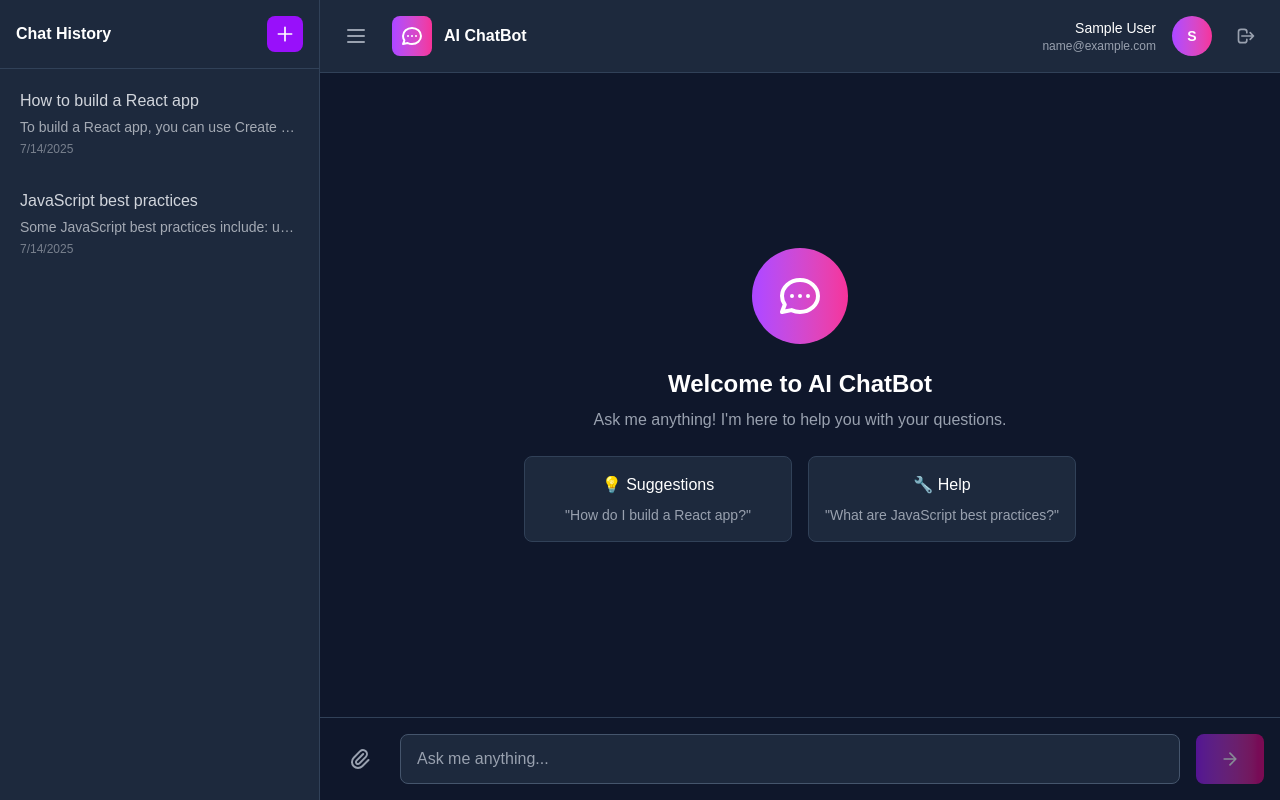
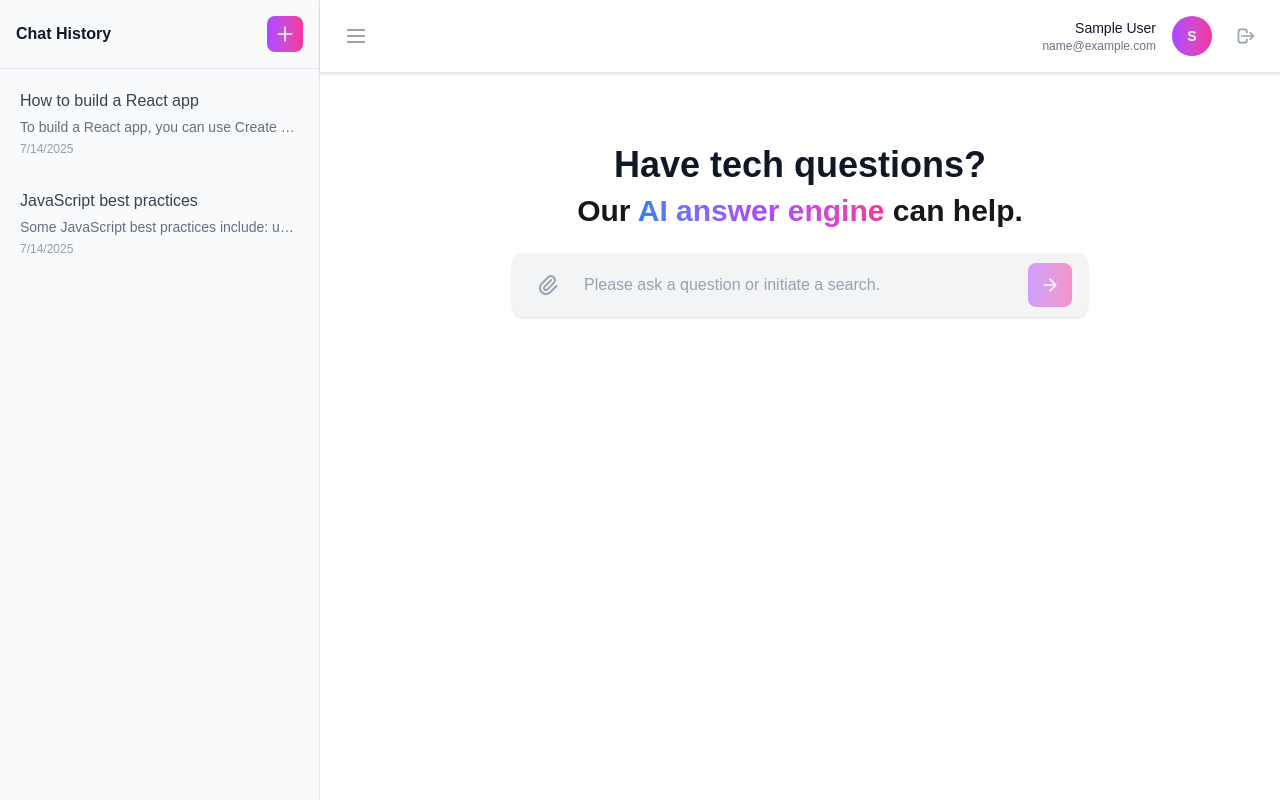
Before and after one commit to prag-sharmaa/mockscreen, a Next.js app: page /chatbot in a window 1280 px wide. Built offline with nearby package versions, Linux system fonts and the light colour scheme; sample sign-in values are in the browser's storage.

Commit message:
Update page.tsx

```diff
--- a/src/app/chatbot/page.tsx
+++ b/src/app/chatbot/page.tsx
@@ -186,17 +186,17 @@ const ChatbotPage = () => {
   }
 
   return (
-    <div className="h-screen bg-slate-900 flex">
+    <div className="h-screen bg-white flex">
       {/* Sidebar */}
-      <div className={`${sidebarOpen ? 'w-80' : 'w-0'} bg-slate-800 border-r border-slate-700 transition-all duration-300 overflow-hidden`}>
+      <div className={`${sidebarOpen ? 'w-80' : 'w-0'} bg-gray-50 border-r border-gray-200 transition-all duration-300 overflow-hidden shadow-md`}>
         <div className="h-full flex flex-col">
           {/* Sidebar Header */}
-          <div className="p-4 border-b border-slate-700">
+          <div className="p-4 border-b border-gray-200">
             <div className="flex items-center justify-between">
-              <h2 className="text-white font-semibold">Chat History</h2>
+              <h2 className="text-gray-900 font-semibold">Chat History</h2>
               <button
                 onClick={createNewChat}
-                className="p-2 bg-purple-600 hover:bg-purple-700 rounded-lg transition-colors"
+                className="p-2 bg-gradient-to-r from-purple-500 to-pink-500 hover:from-purple-600 hover:to-pink-600 rounded-lg transition-colors"
               >
                 <svg className="w-5 h-5 text-white" fill="none" stroke="currentColor" viewBox="0 0 24 24">
                   <path strokeLinecap="round" strokeLinejoin="round" strokeWidth={2} d="M12 4v16m8-8H4" />
@@ -213,8 +213,8 @@ const ChatbotPage = () => {
                 onClick={() => selectChat(chat)}
                 className={`p-3 rounded-lg cursor-pointer transition-colors mb-2 ${
                   currentChat?.id === chat.id
-                    ? 'bg-purple-600 text-white'
-                    : 'text-gray-300 hover:bg-slate-700'
+                    ? 'bg-gradient-to-r from-purple-500 to-pink-500 text-white'
+                    : 'text-gray-700 hover:bg-gray-100'
                 }`}
               >
                 <h3 className="font-medium truncate">{chat.title}</h3>
@@ -229,42 +229,34 @@ const ChatbotPage = () => {
       </div>
 
       {/* Main Chat Area */}
-      <div className="flex-1 flex flex-col">
+      <div className="flex-1 flex flex-col bg-white">
         {/* Header */}
-        <div className="bg-slate-800 border-b border-slate-700 p-4 flex items-center justify-between">
-          <div className="flex items-center space-x-4">
+        <div className="bg-white border-b border-gray-200 p-4 flex items-center justify-between shadow-sm">
+          {/* Sidebar Toggle */}
           <button
             onClick={() => setSidebarOpen(!sidebarOpen)}
-              className="p-2 text-gray-400 hover:text-white transition-colors"
+            className="p-2 text-gray-400 hover:text-purple-600 transition-colors mr-2"
+            title="Toggle sidebar"
           >
             <svg className="w-6 h-6" fill="none" stroke="currentColor" viewBox="0 0 24 24">
               <path strokeLinecap="round" strokeLinejoin="round" strokeWidth={2} d="M4 6h16M4 12h16M4 18h16" />
             </svg>
           </button>
-            <div className="flex items-center space-x-3">
-              <div className="w-10 h-10 bg-gradient-to-r from-purple-500 to-pink-500 rounded-lg flex items-center justify-center">
-                <svg className="w-6 h-6 text-white" fill="none" stroke="currentColor" viewBox="0 0 24 24">
-                  <path strokeLinecap="round" strokeLinejoin="round" strokeWidth={2} d="M8 12h.01M12 12h.01M16 12h.01M21 12c0 4.418-4.03 8-9 8a9.863 9.863 0 01-4.255-.949L3 20l1.395-3.72C3.512 15.042 3 13.574 3 12c0-4.418 4.03-8 9-8s9 3.582 9 8z" />
-                </svg>
-              </div>
-              <h1 className="text-white font-semibold">AI ChatBot</h1>
-            </div>
-          </div>
-
-          {/* User Profile */}
+          <div className="flex-1" />
+          {/* User Profile and Logout */}
           <div className="flex items-center space-x-4">
             <div className="text-right">
-              <p className="text-white text-sm font-medium">{user.name}</p>
-              <p className="text-gray-400 text-xs">{user.email}</p>
+              <p className="text-gray-900 text-sm font-medium">{user?.name}</p>
+              <p className="text-gray-500 text-xs">{user?.email}</p>
             </div>
             <div className="w-10 h-10 bg-gradient-to-r from-purple-500 to-pink-500 rounded-full flex items-center justify-center">
               <span className="text-white font-semibold text-sm">
-                {user.name.charAt(0).toUpperCase()}
+                {user?.name?.charAt(0).toUpperCase()}
               </span>
             </div>
             <button
               onClick={handleLogout}
-              className="p-2 text-gray-400 hover:text-white transition-colors"
+              className="p-2 text-gray-400 hover:text-red-500 transition-colors"
               title="Logout"
             >
               <svg className="w-5 h-5" fill="none" stroke="currentColor" viewBox="0 0 24 24">
@@ -274,46 +266,95 @@ const ChatbotPage = () => {
           </div>
         </div>
 
-        {/* Chat Messages */}
-        <div className="flex-1 overflow-y-auto p-4 space-y-4">
-          {!currentChat ? (
-            <div className="h-full flex items-center justify-center">
-              <div className="text-center">
-                <div className="w-24 h-24 bg-gradient-to-r from-purple-500 to-pink-500 rounded-full flex items-center justify-center mx-auto mb-6">
-                  <svg className="w-12 h-12 text-white" fill="none" stroke="currentColor" viewBox="0 0 24 24">
-                    <path strokeLinecap="round" strokeLinejoin="round" strokeWidth={2} d="M8 12h.01M12 12h.01M16 12h.01M21 12c0 4.418-4.03 8-9 8a9.863 9.863 0 01-4.255-.949L3 20l1.395-3.72C3.512 15.042 3 13.574 3 12c0-4.418 4.03-8 9-8s9 3.582 9 8z" />
+        {/* Centered Heading and Search Bar */}
+        <div className="flex-1 flex flex-col items-center justify-center">
+          <div className="w-full max-w-xl flex flex-col items-center">
+            <h1 className="text-3xl md:text-4xl font-bold text-center text-gray-900 mb-2">
+              Have tech questions?
+            </h1>
+            <h2 className="text-2xl md:text-3xl font-bold text-center mb-6">
+              Our <span className="bg-gradient-to-r from-blue-500 via-purple-500 to-pink-500 bg-clip-text text-transparent">AI answer engine</span> can help.
+            </h2>
+            <form onSubmit={handleSendMessage} className="w-full flex items-center bg-gray-100 rounded-xl shadow px-4 py-2 mb-8">
+              {/* File Upload Button */}
+              <button
+                type="button"
+                onClick={handleFileUpload}
+                className="p-2 text-gray-400 hover:text-purple-600 transition-colors"
+                title="Attach file"
+              >
+                <svg className="w-6 h-6" fill="none" stroke="currentColor" viewBox="0 0 24 24">
+                  <path strokeLinecap="round" strokeLinejoin="round" strokeWidth={2} d="M15.172 7l-6.586 6.586a2 2 0 102.828 2.828l6.414-6.586a4 4 0 00-5.656-5.656l-6.415 6.585a6 6 0 108.486 8.486L20.5 13" />
                 </svg>
+              </button>
+              {/* Hidden file input */}
+              <input
+                ref={fileInputRef}
+                type="file"
+                onChange={handleFileSelect}
+                className="hidden"
+                accept="*/*"
+              />
+              <input
+                type="text"
+                value={currentMessage}
+                onChange={(e) => setCurrentMessage(e.target.value)}
+                placeholder="Please ask a question or initiate a search."
+                className="flex-1 bg-transparent border-none outline-none px-4 py-3 text-gray-900 placeholder-gray-400"
+                disabled={isLoading}
+              />
+              <button
+                type="submit"
+                disabled={(!currentMessage.trim() && !selectedFile) || isLoading}
+                className="p-3 bg-gradient-to-r from-purple-500 to-pink-500 hover:from-purple-600 hover:to-pink-600 text-white rounded-lg font-medium transition-all disabled:opacity-50 disabled:cursor-not-allowed ml-2"
+              >
+                <svg className="w-5 h-5" fill="none" stroke="currentColor" viewBox="0 0 24 24">
+                  <path strokeLinecap="round" strokeLinejoin="round" strokeWidth={2} d="M5 12h14M12 5l7 7-7 7" />
+                </svg>
+              </button>
+            </form>
+            {/* Selected file indicator */}
+            {selectedFile && (
+              <div className="w-full mb-4 bg-purple-50 rounded-lg p-2 border border-purple-200 shadow flex items-center justify-between">
+                <div className="flex items-center space-x-2">
+                  <svg className="w-4 h-4 text-green-400" fill="none" stroke="currentColor" viewBox="0 0 24 24">
+                    <path strokeLinecap="round" strokeLinejoin="round" strokeWidth={2} d="M9 12l2 2 4-4m6 2a9 9 0 11-18 0 9 9 0 0118 0z" />
+                  </svg>
+                  <span className="text-sm text-gray-900">{selectedFile.name}</span>
+                  <span className="text-xs text-gray-400">({(selectedFile.size / 1024).toFixed(1)} KB)</span>
                 </div>
-                <h2 className="text-2xl font-bold text-white mb-2">Welcome to AI ChatBot</h2>
-                <p className="text-gray-400 mb-6">Ask me anything! I'm here to help you with your questions.</p>
-                <div className="grid grid-cols-1 md:grid-cols-2 gap-4 max-w-2xl mx-auto">
-                  <div className="p-4 bg-slate-800 rounded-lg border border-slate-700">
-                    <h3 className="text-white font-medium mb-2">💡 Suggestions</h3>
-                    <p className="text-gray-400 text-sm">"How do I build a React app?"</p>
+                <button
+                  type="button"
+                  onClick={removeSelectedFile}
+                  className="text-gray-400 hover:text-red-400 transition-colors"
+                >
+                  <svg className="w-4 h-4" fill="none" stroke="currentColor" viewBox="0 0 24 24">
+                    <path strokeLinecap="round" strokeLinejoin="round" strokeWidth={2} d="M6 18L18 6M6 6l12 12" />
+                  </svg>
+                </button>
               </div>
-                  <div className="p-4 bg-slate-800 rounded-lg border border-slate-700">
-                    <h3 className="text-white font-medium mb-2">🔧 Help</h3>
-                    <p className="text-gray-400 text-sm">"What are JavaScript best practices?"</p>
+            )}
           </div>
         </div>
-              </div>
-            </div>
-          ) : (
+
+        {/* Chat Messages */}
+        <div className="flex-1 overflow-y-auto p-4 space-y-4 bg-white">
+          {currentChat ? (
             currentChat.messages.map((message) => (
               <div
                 key={message.id}
                 className={`flex ${message.type === 'user' ? 'justify-end' : 'justify-start'}`}
               >
                 <div
-                  className={`max-w-xs lg:max-w-md px-4 py-2 rounded-lg ${
+                  className={`max-w-xs lg:max-w-md px-4 py-2 rounded-lg shadow-md ${
                     message.type === 'user'
-                      ? 'bg-purple-600 text-white'
-                      : 'bg-slate-700 text-gray-200'
+                      ? 'bg-gradient-to-r from-purple-500 to-pink-500 text-white'
+                      : 'bg-gray-100 text-gray-900'
                   }`}
                 >
                   <p className="text-sm">{message.content}</p>
                   {message.file && (
-                    <div className="mt-2 p-2 bg-black bg-opacity-20 rounded border border-white border-opacity-20">
+                    <div className="mt-2 p-2 bg-black bg-opacity-10 rounded border border-white border-opacity-10">
                       <div className="flex items-center space-x-2">
                         <svg className="w-4 h-4" fill="none" stroke="currentColor" viewBox="0 0 24 24">
                           <path strokeLinecap="round" strokeLinejoin="round" strokeWidth={2} d="M15.172 7l-6.586 6.586a2 2 0 102.828 2.828l6.414-6.586a4 4 0 00-5.656-5.656l-6.415 6.585a6 6 0 108.486 8.486L20.5 13" />
@@ -329,11 +370,11 @@ const ChatbotPage = () => {
                 </div>
               </div>
             ))
-          )}
+          ) : null}
 
           {isLoading && (
             <div className="flex justify-start">
-              <div className="bg-slate-700 text-gray-200 px-4 py-2 rounded-lg">
+              <div className="bg-gray-100 text-gray-900 px-4 py-2 rounded-lg shadow">
                 <div className="flex items-center space-x-2">
                   <div className="flex space-x-1">
                     <div className="w-2 h-2 bg-gray-400 rounded-full animate-bounce"></div>
@@ -346,77 +387,6 @@ const ChatbotPage = () => {
             </div>
           )}
         </div>
-
-        {/* Message Input */}
-        <div className="p-4 border-t border-slate-700">
-          <form onSubmit={handleSendMessage} className="flex space-x-4">
-            {/* File Upload Button */}
-            <button
-              type="button"
-              onClick={handleFileUpload}
-              className="p-3 text-gray-400 hover:text-white transition-colors"
-              title="Attach file"
-            >
-              <svg className="w-6 h-6" fill="none" stroke="currentColor" viewBox="0 0 24 24">
-                <path strokeLinecap="round" strokeLinejoin="round" strokeWidth={2} d="M15.172 7l-6.586 6.586a2 2 0 102.828 2.828l6.414-6.586a4 4 0 00-5.656-5.656l-6.415 6.585a6 6 0 108.486 8.486L20.5 13" />
-              </svg>
-            </button>
-
-            {/* Hidden file input */}
-            <input
-              ref={fileInputRef}
-              type="file"
-              onChange={handleFileSelect}
-              className="hidden"
-              accept="*/*"
-            />
-
-            <div className="flex-1 relative">
-              <input
-                type="text"
-                value={currentMessage}
-                onChange={(e) => setCurrentMessage(e.target.value)}
-                placeholder="Ask me anything..."
-                className="w-full px-4 py-3 bg-slate-800 border border-slate-600 rounded-lg text-white placeholder-gray-400 focus:outline-none focus:ring-2 focus:ring-purple-500 focus:border-transparent"
-                disabled={isLoading}
-              />
-
-              {/* Selected file indicator */}
-              {selectedFile && (
-                <div className="absolute -top-12 left-0 right-0 bg-slate-700 rounded-lg p-2 border border-slate-600">
-                  <div className="flex items-center justify-between">
-                    <div className="flex items-center space-x-2">
-                      <svg className="w-4 h-4 text-green-400" fill="none" stroke="currentColor" viewBox="0 0 24 24">
-                        <path strokeLinecap="round" strokeLinejoin="round" strokeWidth={2} d="M9 12l2 2 4-4m6 2a9 9 0 11-18 0 9 9 0 0118 0z" />
-                      </svg>
-                      <span className="text-sm text-white">{selectedFile.name}</span>
-                      <span className="text-xs text-gray-400">({(selectedFile.size / 1024).toFixed(1)} KB)</span>
-                    </div>
-                    <button
-                      type="button"
-                      onClick={removeSelectedFile}
-                      className="text-gray-400 hover:text-red-400 transition-colors"
-                    >
-                      <svg className="w-4 h-4" fill="none" stroke="currentColor" viewBox="0 0 24 24">
-                        <path strokeLinecap="round" strokeLinejoin="round" strokeWidth={2} d="M6 18L18 6M6 6l12 12" />
-                      </svg>
-                    </button>
-                  </div>
-                </div>
-              )}
-            </div>
-
-            <button
-              type="submit"
-              disabled={(!currentMessage.trim() && !selectedFile) || isLoading}
-              className="px-6 py-3 bg-gradient-to-r from-purple-600 to-pink-600 hover:from-purple-700 hover:to-pink-700 text-white rounded-lg font-medium transition-all transform hover:scale-105 disabled:opacity-50 disabled:cursor-not-allowed disabled:transform-none"
-            >
-              <svg className="w-5 h-5" fill="none" stroke="currentColor" viewBox="0 0 24 24">
-                <path strokeLinecap="round" strokeLinejoin="round" strokeWidth={2} d="M5 12h14M12 5l7 7-7 7" />
-              </svg>
-            </button>
-          </form>
-        </div>
       </div>
     </div>
   );
```
Lines whose indentation alone changed are shown as unchanged.
